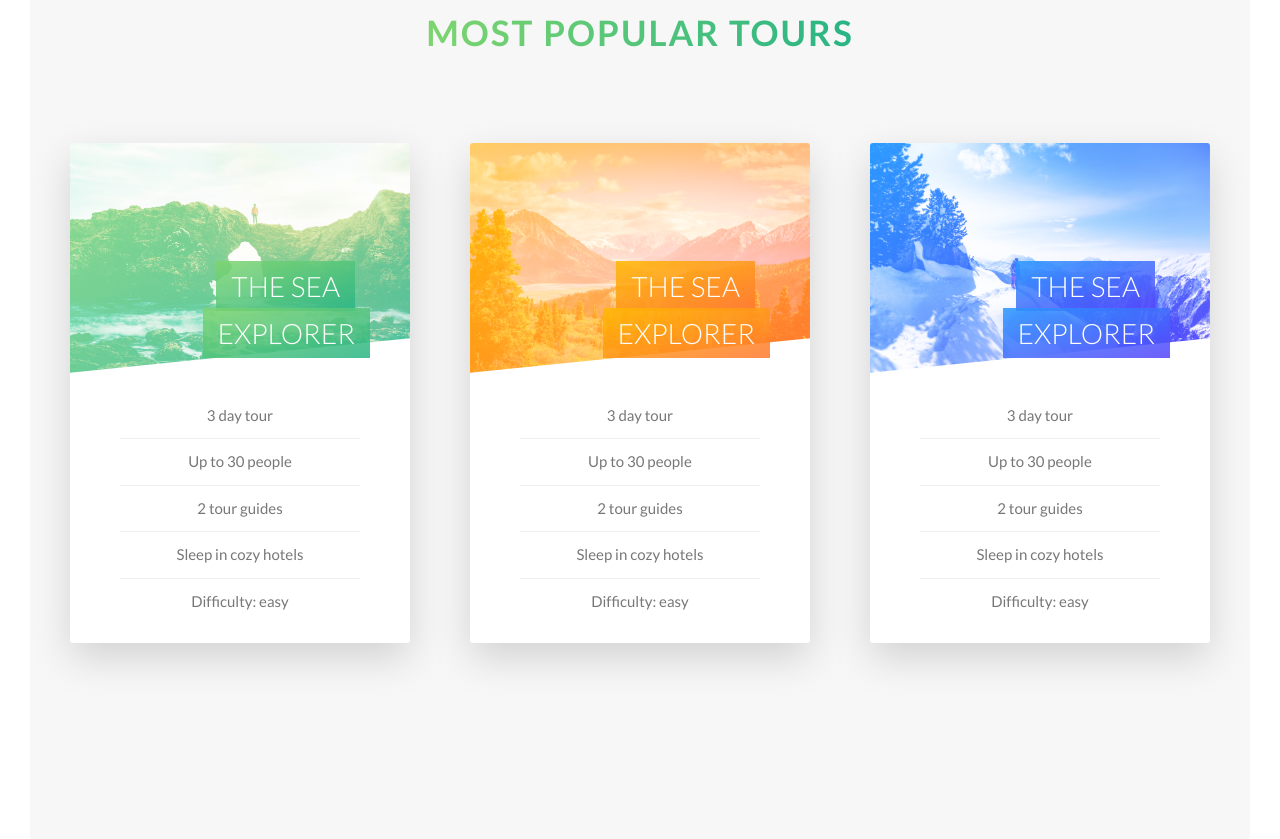
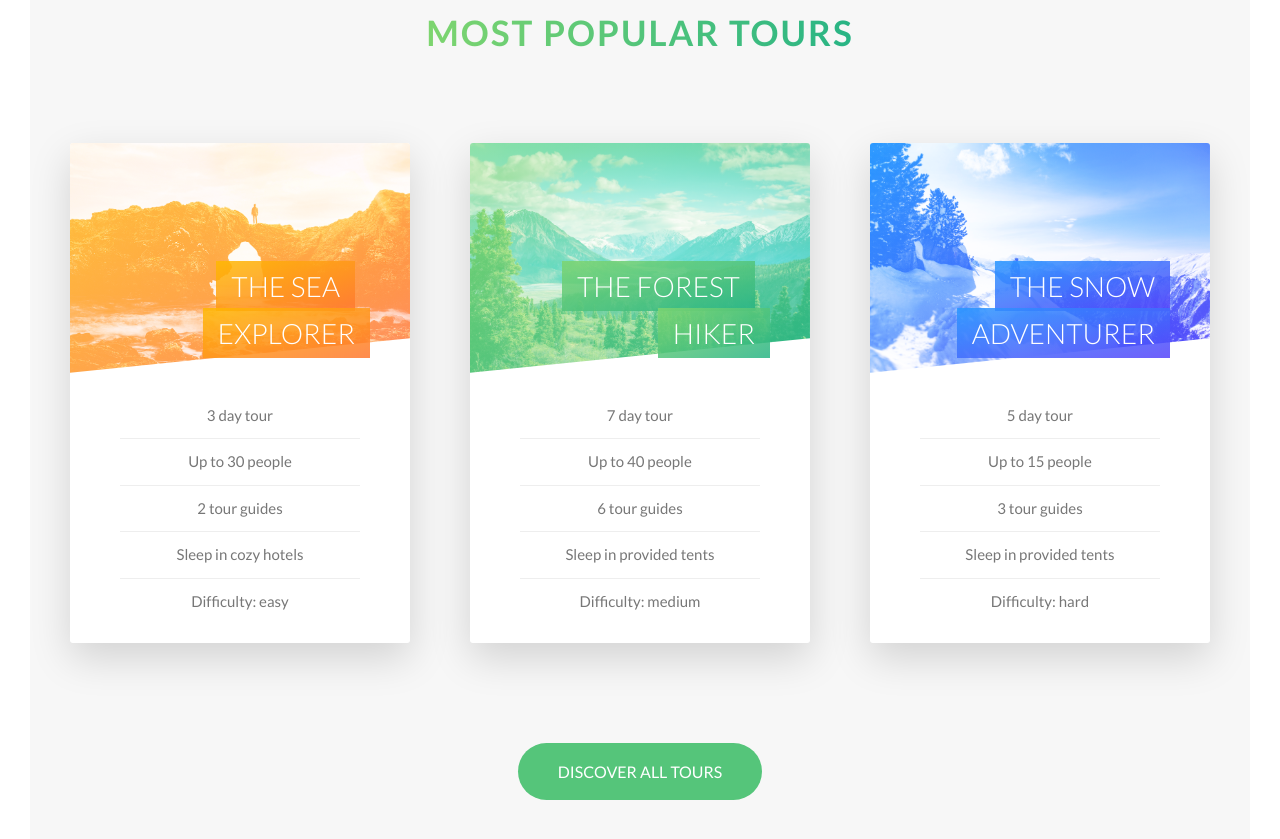
Before and after one commit to msemionova/natours, a website: page index.html in a window 1280 px wide. Shown: the part 2332-3171 px from the top of the page. Drawn offline with Linux system fonts and the light colour scheme.

Commit message:
Finished Back side card's layout and 4rd section;

```diff
--- a/index.html
+++ b/index.html
@@ -123,54 +123,78 @@
                                 </div>
                             </div>
                             <div class="card__side card__side--back card__side--back-1">
-                                Back
+                                <div class="card__cta">
+                                    <div class="card__price-box">
+                                        <p class="card__price-only">Only</p>
+                                        <p class="card__price-value">$297</p>
+                                    </div>
+                                    <a href="#" class="btn btn--white">Book now!</a>
+                                </div>
                             </div>
                         </div>
                     </div>
+
                     <div class="col-1-of-3">
                         <div class="card">
                             <div class="card__side card__side--front">
                                 <div class="card__picture card__picture--2"></div>
                                 <h4 class="card__heading">
-                                    <span class="card__heading-span card__heading-span--2">The Sea Explorer</span>
+                                    <span class="card__heading-span card__heading-span--2">The Forest Hiker</span>
                                 </h4>
                                 <div class="card__details">
                                     <ul>
-                                        <li>3 day tour</li>
-                                        <li>Up to 30 people</li>
-                                        <li>2 tour guides</li>
-                                        <li>Sleep in cozy hotels</li>
-                                        <li>Difficulty: easy</li>
+                                        <li>7 day tour</li>
+                                        <li>Up to 40 people</li>
+                                        <li>6 tour guides</li>
+                                        <li>Sleep in provided tents</li>
+                                        <li>Difficulty: medium</li>
                                     </ul>
                                 </div>
                             </div>
                             <div class="card__side card__side--back card__side--back-2">
-                                Back
+                                <div class="card__cta">
+                                    <div class="card__price-box">
+                                        <p class="card__price-only">Only</p>
+                                        <p class="card__price-value">$399</p>
+                                    </div>
+                                    <a href="#" class="btn btn--white">Book now!</a>
+                                </div>
                             </div>
                         </div>
                     </div>
+
                     <div class="col-1-of-3">
                         <div class="card">
                             <div class="card__side card__side--front">
                                 <div class="card__picture card__picture--3"></div>
                                 <h4 class="card__heading">
-                                    <span class="card__heading-span card__heading-span--3">The Sea Explorer</span>
+                                    <span class="card__heading-span card__heading-span--3">The Snow Adventurer</span>
                                 </h4>
                                 <div class="card__details">
                                     <ul>
-                                        <li>3 day tour</li>
-                                        <li>Up to 30 people</li>
-                                        <li>2 tour guides</li>
-                                        <li>Sleep in cozy hotels</li>
-                                        <li>Difficulty: easy</li>
+                                        <li>5 day tour</li>
+                                        <li>Up to 15 people</li>
+                                        <li>3 tour guides</li>
+                                        <li>Sleep in provided tents</li>
+                                        <li>Difficulty: hard</li>
                                     </ul>
                                 </div>
                             </div>
                             <div class="card__side card__side--back card__side--back-3">
-                                Back
+                                <div class="card__cta">
+                                    <div class="card__price-box">
+                                        <p class="card__price-only">Only</p>
+                                        <p class="card__price-value">$429</p>
+                                    </div>
+                                    <a href="#" class="btn btn--white">Book now!</a>
+                                </div>
                             </div>
                         </div>
                     </div>
+                </div>
+
+                <div class="u-center-text u-margin-top-huge">
+                    <a href="#" class="btn btn--green">Discover all tours</a>
                 </div>
             </section>
         </main>
--- a/sass/base/_utilities.scss
+++ b/sass/base/_utilities.scss
@@ -3,3 +3,6 @@
 .u-margin-bottom-small { margin-bottom: 1.5rem; }
 .u-margin-bottom-medium { margin-bottom: 4rem; }
 .u-margin-bottom-large { margin-bottom: 8rem; }
+
+.u-margin-top-large { margin-top: 8rem; }
+.u-margin-top-huge { margin-top: 10rem; }
--- a/sass/components/_button.scss
+++ b/sass/components/_button.scss
@@ -48,6 +48,15 @@
         }
     }
 
+    &--green {
+        background-color: $color-primary;
+        color: $color-white;
+
+        &::after {
+            background-color: $color-primary;
+        }
+    }
+
     &--animated {
         animation: moveInBottom 400ms ease-out 750ms;
         animation-fill-mode: backwards;
--- a/sass/components/_card.scss
+++ b/sass/components/_card.scss
@@ -26,11 +26,11 @@
             transform: rotateY(180deg);
 
             &-1 {
-                background-image: linear-gradient(to right bottom, $color-primary-light, $color-primary-dark);
+                background-image: linear-gradient(to right bottom, $color-secondary-light, $color-secondary-dark);
             }
 
             &-2 {
-                background-image: linear-gradient(to right bottom, $color-secondary-light, $color-secondary-dark);
+                background-image: linear-gradient(to right bottom, $color-primary-light, $color-primary-dark);
             }
 
             &-3 {
@@ -56,12 +56,12 @@
         clip-path: polygon(0 0, 100% 0, 100% 85%, 0 100%);
 
         &--1 {
-            background-image: linear-gradient(to right bottom, $color-primary-light, $color-primary-dark),
+            background-image: linear-gradient(to right bottom, $color-secondary-light, $color-secondary-dark),
             url(../img/nat-5.jpg);
         }
 
         &--2 {
-            background-image: linear-gradient(to right bottom, $color-secondary-light, $color-secondary-dark),
+            background-image: linear-gradient(to right bottom,$color-primary-light, $color-primary-dark),
             url(../img/nat-6.jpg);
         }
 
@@ -90,14 +90,14 @@
 
         &--1 {
             background-image: linear-gradient(to right bottom,
-                rgba($color-primary-light, 0.85),
-                rgba($color-primary-dark, 0.85));
+                rgba($color-secondary-light, 0.85),
+                rgba($color-secondary-dark, 0.85));
         }
 
         &--2 {
             background-image: linear-gradient(to right bottom,
-                rgba($color-secondary-light, 0.85),
-                rgba($color-secondary-dark, 0.85));
+                rgba($color-primary-light, 0.85),
+                rgba($color-primary-dark, 0.85));
         }
 
         &--3 {
@@ -127,4 +127,28 @@
         }
     }
 
+    //BACK SIDE STYLING
+    &__cta {
+        position: absolute;
+        top: 50%;
+        left: 50%;
+        transform: translate(-50%, -50%);
+        width: 90%;
+        text-align: center;
+    }
+
+    &__price-box {
+        margin-bottom: 8rem;
+        color: $color-white;
+    }
+
+    &__price-only {
+        font-size: 1.4rem;
+        text-transform: uppercase;
+    }
+
+    &__price-value {
+        font-size: 6.5rem;
+        font-weight: 100;
+    }
 }
--- a/sass/pages/_home.scss
+++ b/sass/pages/_home.scss
@@ -22,6 +22,6 @@
 
 .section-tours {
     background-color: $color-gray-light-1;
-    padding: 25rem 0 50rem 0;
+    padding: 25rem 0 15rem 0;
     margin-top: -10rem;
 }
```
Also changed, not shown: sass/main.css, 1 other file.
